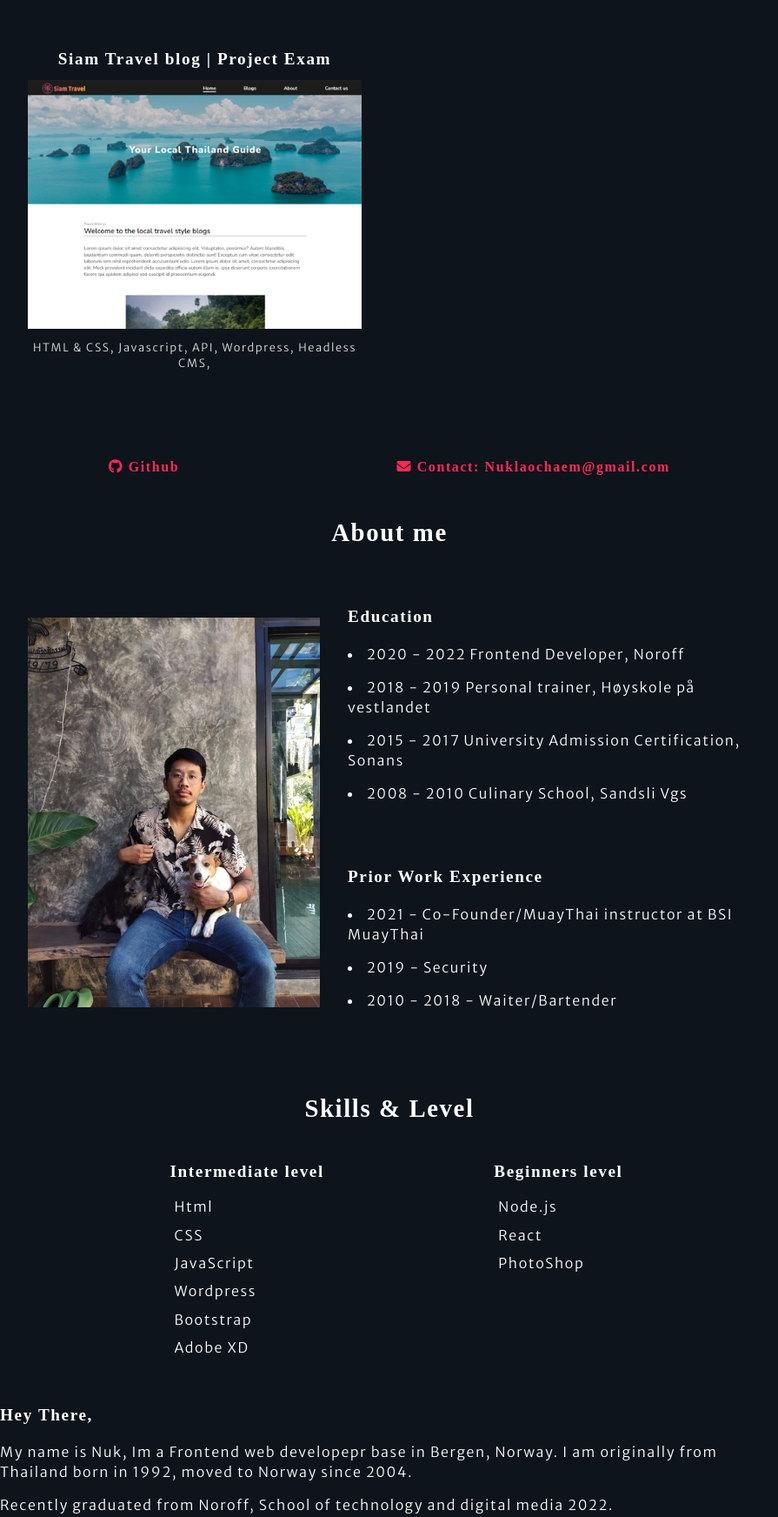
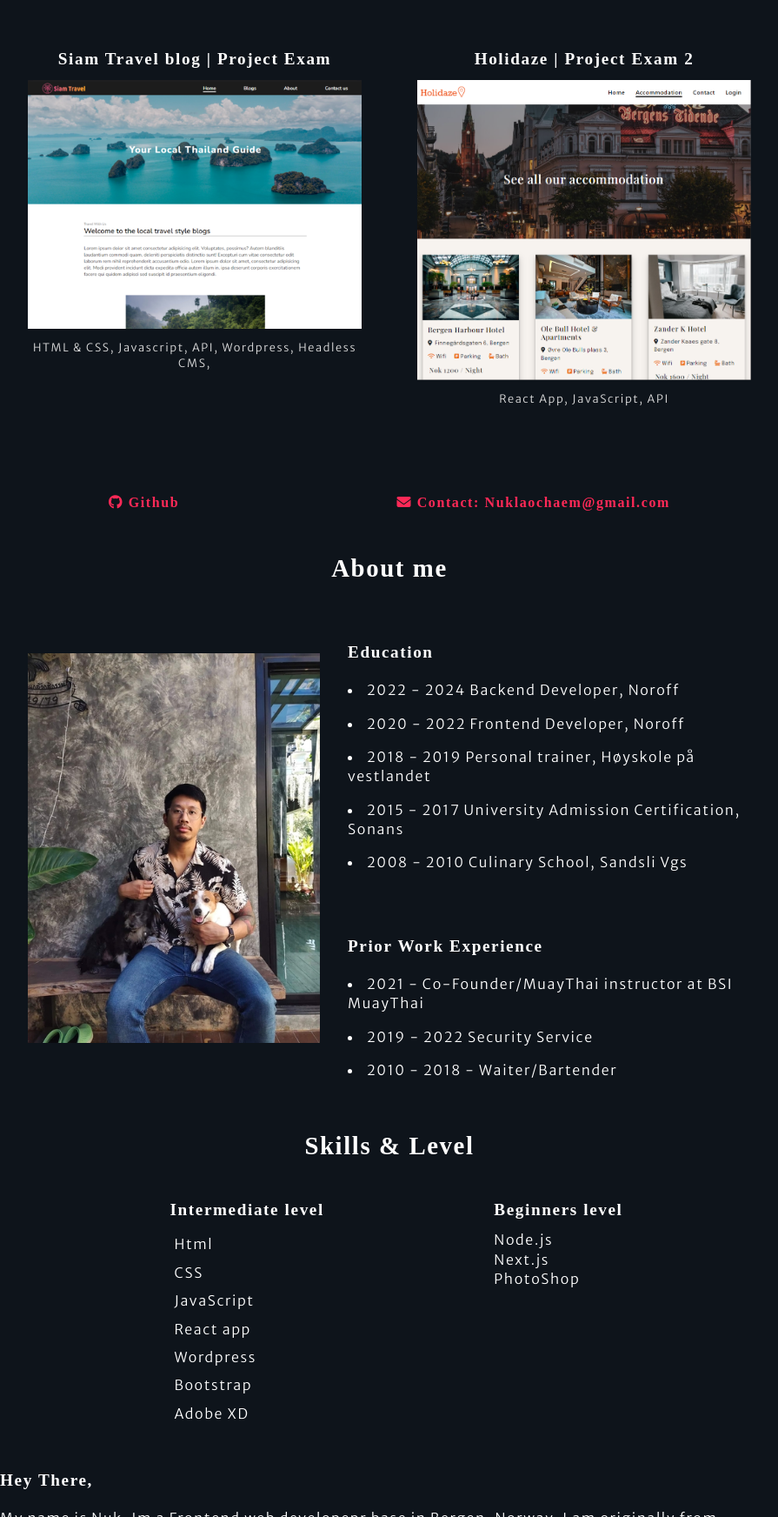
Before and after one commit to NukLaochaem/Portfolio-Industry-Knowledge, a plain HTML site: page index.html in a window 1280 px wide. Shown: the part 990-2734 px from the top of the page at 87% size, without its empty margins (192-1087 px from the left). Drawn offline with Linux system fonts and the light colour scheme; a web font is replaced by a local one.

Commit message:
holidaze

```diff
--- a/css/style.css
+++ b/css/style.css
@@ -172,7 +172,7 @@ a {
 .beginners-container {
   margin-top: 1.5rem;
 }
-.skill {
+.intermediate-container p {
   padding: 5px;
 }
 /*                 Footer                              */
--- a/index.html
+++ b/index.html
@@ -57,6 +57,14 @@
                     <p>HTML & CSS, Javascript, API, Wordpress, Headless CMS,</p>
                 </div>
 
+                <div class="project holidaze">
+                    <h3>Holidaze | Project Exam 2</h3>
+                    <a href="https://holidaze-project.vercel.app/">
+                        <img class="website-img" src="images/holidaze.png" alt="image of a website, holidaze">
+                    </a>
+                    <p>React App, JavaScript, API</p>
+                </div>
+
             </section>
 
             <section>
@@ -71,6 +79,8 @@
                 </div>
             </section>
 
+
+
             <section class="about-container">
                 <h2>About me</h2>
                 <picture>
@@ -80,6 +90,7 @@
                 <div class="education">
                     <h3>Education</h3>
                     <ul>
+                        <li>2022 - 2024 Backend Developer, Noroff</li>
                         <li>2020 - 2022 Frontend Developer, Noroff</li>
                         <li>2018 - 2019 Personal trainer, Høyskole på vestlandet</li>
                         <li>2015 - 2017 University Admission Certification, Sonans</li>
@@ -90,7 +101,7 @@
                     <h3>Prior Work Experience</h3>
                     <ul>
                         <li>2021 - Co-Founder/MuayThai instructor at BSI MuayThai</li>
-                        <li>2019 - Security</li>
+                        <li>2019 - 2022 Security Service</li>
                         <li>2010 - 2018 - Waiter/Bartender</li>
                     </ul>
                 </div>
@@ -101,19 +112,20 @@
                 <div class="skills-container">
                     <div class="intermediate-container">
                         <h3>Intermediate level</h3>
-                        <p class="skill">Html</p>
-                        <p class="skill">CSS</p>
-                        <p class="skill">JavaScript</p>
-                        <p class="skill">Wordpress</p>
-                        <p class="skill">Bootstrap</p>
-                        <p class="skill">Adobe XD</p>
+                        <p>Html</p>
+                        <p>CSS</p>
+                        <p>JavaScript</p>
+                        <p>React app</p>
+                        <p>Wordpress</p>
+                        <p>Bootstrap</p>
+                        <p>Adobe XD</p>
                     </div>
 
                     <div class="beginners-container ">
                         <h3>Beginners level</h3>
-                        <p class="skill">Node.js</p>
-                        <p class="skill">React</p>
-                        <p class="skill">PhotoShop</p>
+                        <p>Node.js</p>
+                        <p>Next.js</p>
+                        <p>PhotoShop</p>
                     </div>
                 </div>
 
```
Also changed, not shown: images/holidaze.png (added).
